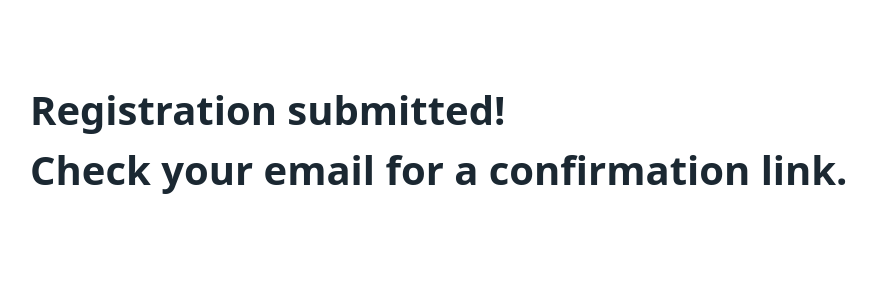
After one commit to piepworks/blaze-starter, a Django app: template templates/django_registration/registration_complete.html in a window 1280 px wide. The commit adds this page. Shown: the top 300 px of the page, without its empty margins (45-921 px from the left). Run offline with Django 3.2, Linux system fonts and the light colour scheme; the template is opened without the code that fills it, so the values that code supplies are empty.

Commit message:
Install django-registration

```diff
--- a/core/forms.py
+++ b/core/forms.py
@@ -1,11 +1,11 @@
 from django import forms
-from django.contrib.auth.forms import UserCreationForm
+from django_registration.forms import RegistrationForm
 from .models import User
 
 
-class RegisterForm(UserCreationForm):
+class RegisterForm(RegistrationForm):
     email = forms.EmailField()
 
-    class Meta:
+    class Meta(RegistrationForm.Meta):
         model = User
         fields = ("email", "password1", "password2")
--- a/requirements/requirements.txt
+++ b/requirements/requirements.txt
@@ -24,6 +24,8 @@ click==8.1.7
     #   pip-tools
 colorama==0.4.6
     # via djlint
+confusable-homoglyphs==3.3.1
+    # via django-registration
 coverage==7.5.3
     # via -r requirements/requirements.in
 cssbeautifier==1.15.1
@@ -46,6 +48,7 @@ django==5.0.6
     #   django-debug-toolbar
     #   django-extensions
     #   django-htmx
+    #   django-registration
 django-browser-reload==1.12.1
     # via -r requirements/requirements.in
 django-cache-url==3.4.5
@@ -55,6 +58,8 @@ django-debug-toolbar==4.4.2
 django-extensions==3.2.3
     # via -r requirements/requirements.in
 django-htmx==1.17.3
+    # via -r requirements/requirements.in
+django-registration==3.4
     # via -r requirements/requirements.in
 djlint==1.34.1
     # via -r requirements/requirements.in
--- /dev/null
+++ b/templates/django_registration/activation_complete.html
@@ -0,0 +1 @@
+Your account is now active: go <a href="{% url 'login' %}">log in</a>.
--- /dev/null
+++ b/templates/django_registration/activation_email_body.txt
@@ -0,0 +1,5 @@
+Your're almost done creating your account
+
+Follow this link to activate it: {{ scheme }}://{{ site }}{% url 'django_registration_activate' activation_key %}
+
+The link expires in {{ expiration_days }} days, so get to it!
--- /dev/null
+++ b/templates/django_registration/activation_email_subject.txt
@@ -0,0 +1 @@
+Activate your account!
--- /dev/null
+++ b/templates/django_registration/activation_failed.html
@@ -0,0 +1 @@
+We had a problem activating your account
--- /dev/null
+++ b/templates/django_registration/registration_closed.html
@@ -0,0 +1 @@
+You can't register right now, sorry
--- /dev/null
+++ b/templates/django_registration/registration_complete.html
@@ -0,0 +1,16 @@
+{% extends "base.html" %}
+{% load static %}
+
+{% block title %}
+  Registration submitted
+  {% if request.path == index_url %}/{% endif %}
+{% endblock title %}
+{% block content %}
+  <div>
+    <h1>
+      Registration submitted!
+      <br>
+      Check your email for a confirmation link.
+    </h1>
+  </div>
+{% endblock content %}
--- a/templates/registration/register.html
+++ b/templates/django_registration/registration_form.html
@@ -7,6 +7,9 @@
 
 {% block heading %}
   <h1>Create an account</h1>
+  <p>
+    Or <a href="{% url 'login' %}">sign in</a>
+  </p>
 {% endblock heading %}
 
 {% block form %}
--- a/templates/registration/login.html
+++ b/templates/registration/login.html
@@ -8,7 +8,7 @@
   {% block heading %}
     <h1>Sign in to your account</h1>
     <p>
-      Or <a href="{% url 'register' %}">register for a new account</a>
+      Or <a href="{% url 'django_registration_register' %}">register for a new account</a>
     </p>
   {% endblock heading %}
 
```
Also changed, not shown: 4 other files.
